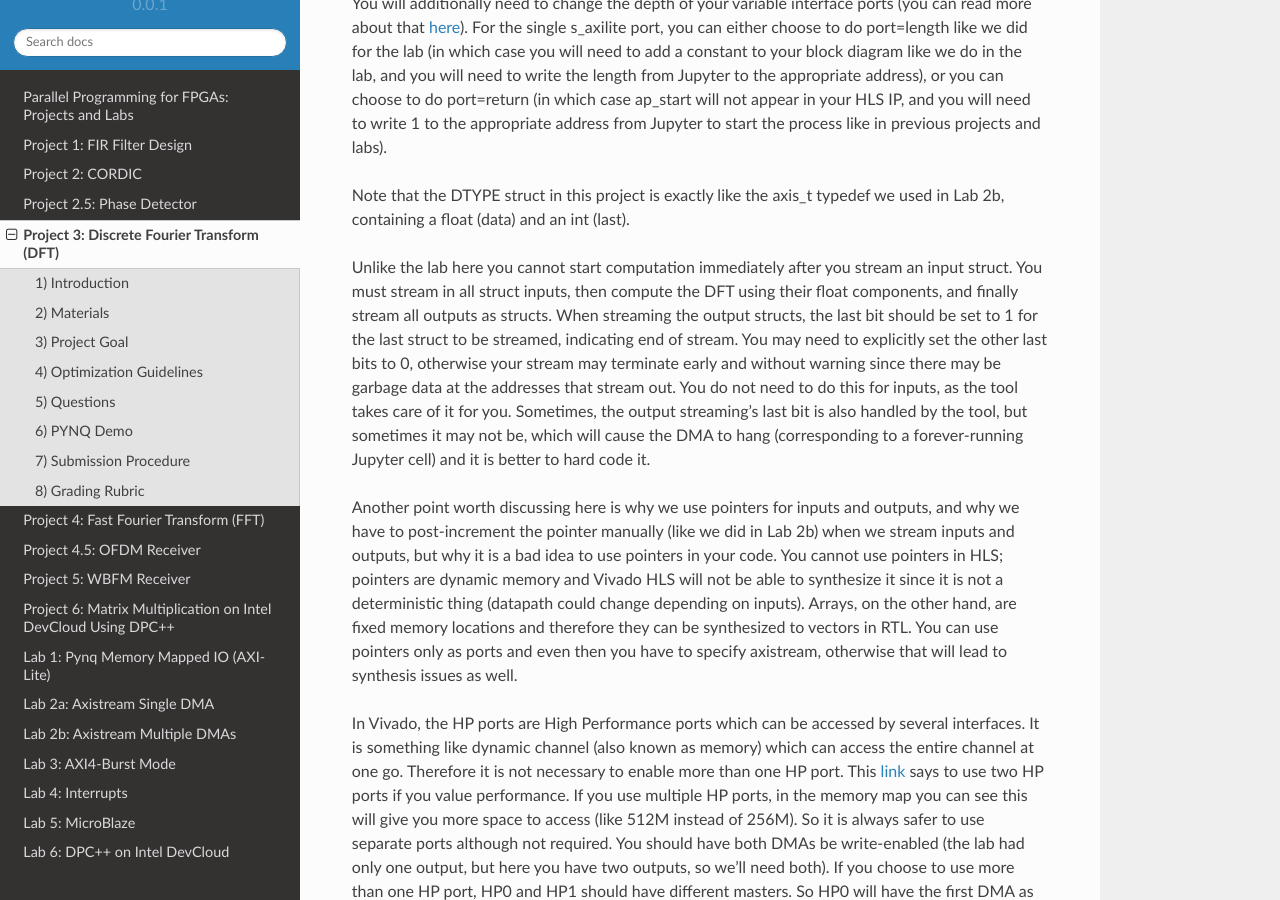
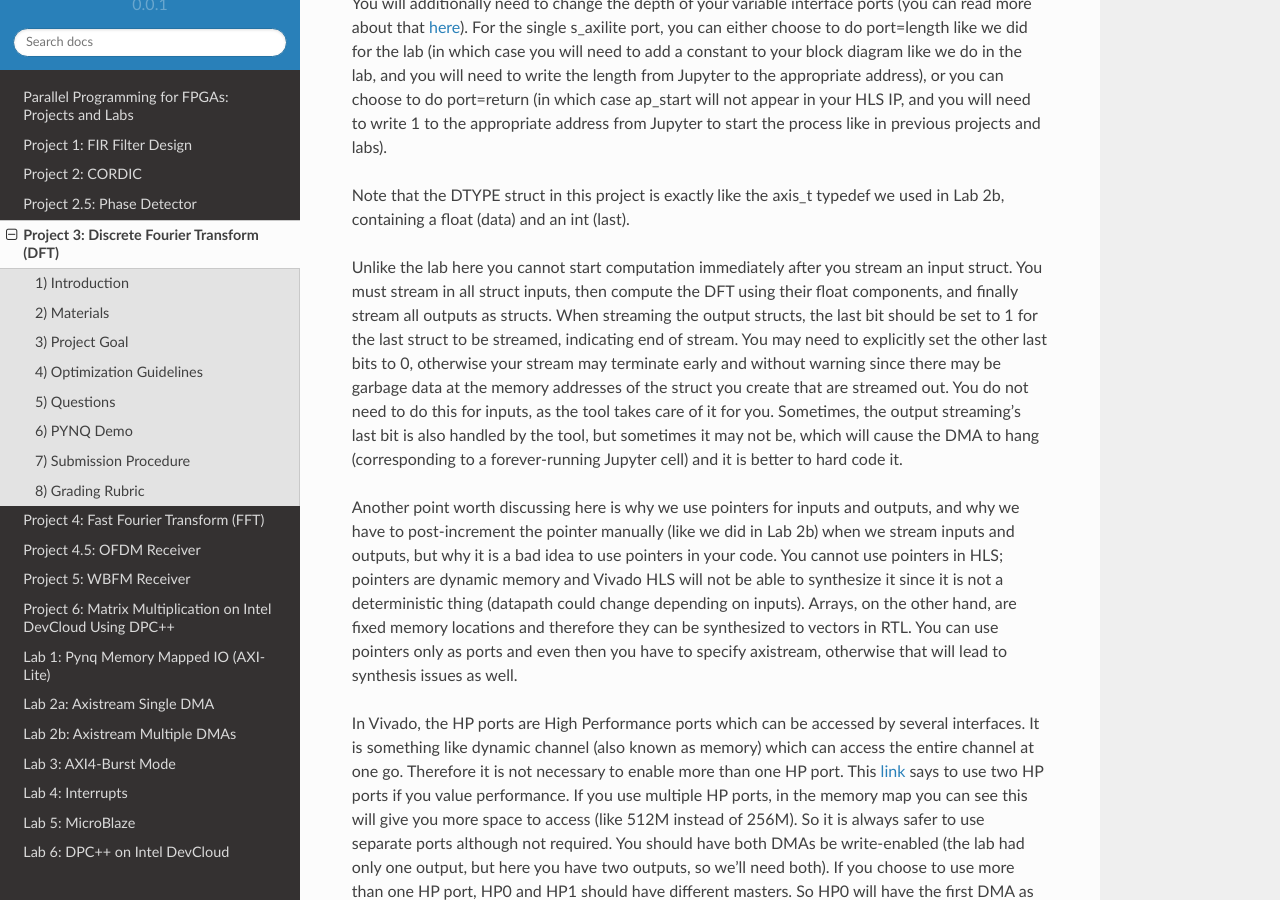
Before and after one commit to KastnerRG/Read_the_docs, a Sphinx documentation site: the page built from docs/project3.rst, in a window 1280 px wide and 900 px high, scrolled down 4120 px. Built offline with Sphinx 7.4.7 and the Read the Docs theme 2.0.0, drawn with Linux system fonts in a browser that asks for light colours.

Commit message:
Added a little to the streaming instructions

```diff
--- a/docs/axidma2.rst
+++ b/docs/axidma2.rst
@@ -28,6 +28,8 @@
 .. image :: https://bitbucket.org/repo/x8q9Ed8/images/757890213-pynq1.png
 
 INPUT1,INPUT2 and OUTPUT ports are set to *axis* interfaces for streaming and *length* is set to *s_axilite* for a non-streaming interface. *axis_t* is a struct defined in the header file, the 1-bit *last* is required for *axis* interfaces.
+
+In this lab, since we are reusing an input struct to generate an output struct, the last bit is handled for us. However, if you ever have to construct your own *axis_t* struct, you must ensure you set *last* to 1 when the struct is the last one to be streamed out, else explicitly set it to 0 (otherwise there may be garbage data in the memory address of *last* that terminates your stream early, leaving you scratching your head about why the output error on Pynq's Jupyter interface is so high).
 
 1.2) Generate RTL code and export it
 ####################################
--- a/docs/project3.rst
+++ b/docs/project3.rst
@@ -102,7 +102,7 @@
 
 Note that the DTYPE struct in this project is exactly like the axis_t typedef we used in Lab 2b, containing a float (data) and an int (last).
 
-Unlike the lab here you cannot start computation immediately after you stream an input struct. You must stream in all struct inputs, then compute the DFT using their float components, and finally stream all outputs as structs. When streaming the output structs, the last bit should be set to 1 for the last struct to be streamed, indicating end of stream. You may need to explicitly set the other last bits to 0, otherwise your stream may terminate early and without warning since there may be garbage data at the addresses that stream out. You do not need to do this for inputs, as the tool takes care of it for you. Sometimes, the output streaming's last bit is also handled by the tool, but sometimes it may not be, which will cause the DMA to hang (corresponding to a forever-running Jupyter cell) and it is better to hard code it.
+Unlike the lab here you cannot start computation immediately after you stream an input struct. You must stream in all struct inputs, then compute the DFT using their float components, and finally stream all outputs as structs. When streaming the output structs, the last bit should be set to 1 for the last struct to be streamed, indicating end of stream. You may need to explicitly set the other last bits to 0, otherwise your stream may terminate early and without warning since there may be garbage data at the memory addresses of the struct you create that are streamed out. You do not need to do this for inputs, as the tool takes care of it for you. Sometimes, the output streaming's last bit is also handled by the tool, but sometimes it may not be, which will cause the DMA to hang (corresponding to a forever-running Jupyter cell) and it is better to hard code it.
 
 Another point worth discussing here is why we use pointers for inputs and outputs, and why we have to post-increment the pointer manually (like we did in Lab 2b) when we stream inputs and outputs, but why it is a bad idea to use pointers in your code. You cannot use pointers in HLS; pointers are dynamic memory and Vivado HLS will not be able to synthesize it since it is not a deterministic thing (datapath could change depending on inputs). Arrays, on the other hand, are fixed memory locations and therefore they can be synthesized to vectors in RTL. You can use pointers only as ports and even then you have to specify axistream, otherwise that will lead to synthesis issues as well.
 
```
